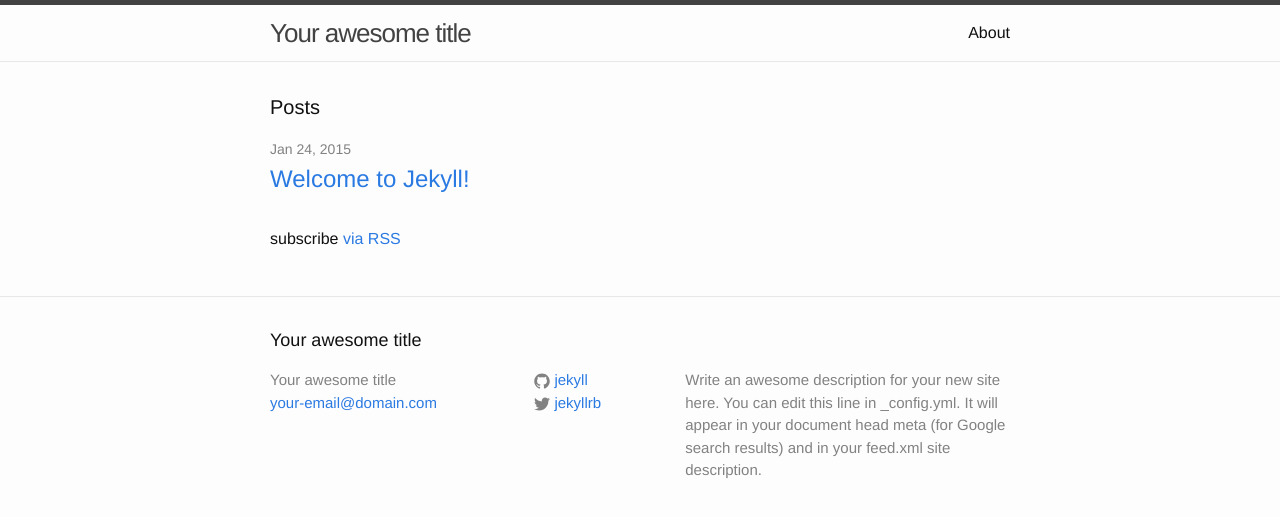
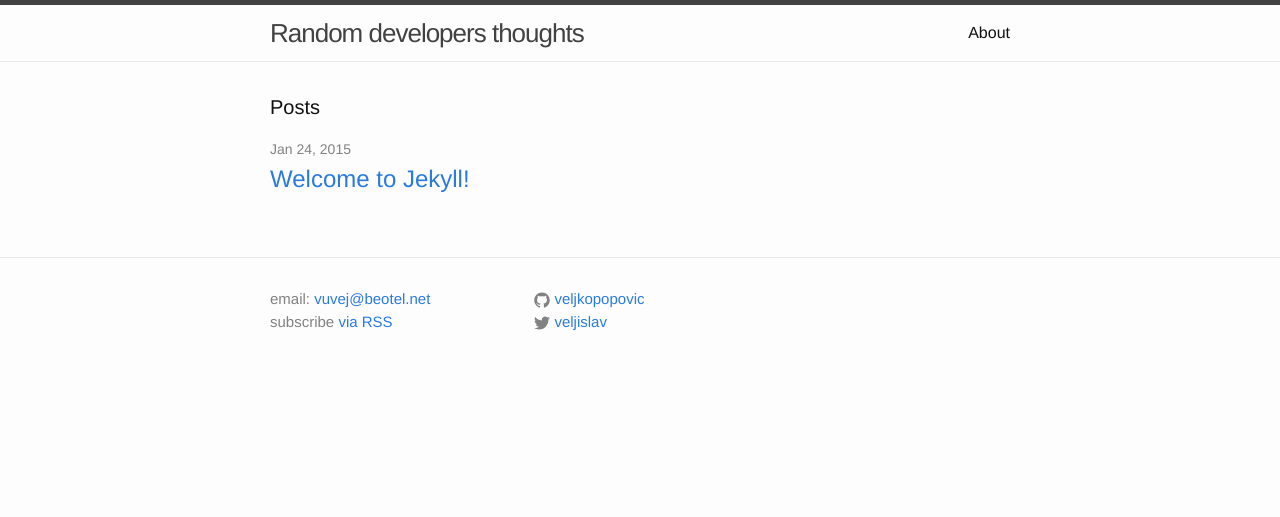
Before and after one commit to veljkopopovic/veljkopopovic.github.io, a Jekyll site: the page built from index.html, in a window 1280 px wide. Shown: the top 517 px of the page. Built offline with Jekyll 4.4.1, drawn with Linux system fonts in a browser that asks for light colours.

Commit message:
playing around

```diff
--- a/_config.yml
+++ b/_config.yml
@@ -1,14 +1,11 @@
 # Site settings
-title: Your awesome title
-email: your-email@domain.com
+title: Random developers thoughts
+email: vuvej@beotel.net
 description: > # this means to ignore newlines until "baseurl:"
-  Write an awesome description for your new site here. You can edit this
-  line in _config.yml. It will appear in your document head meta (for
-  Google search results) and in your feed.xml site description.
 baseurl: "" # the subpath of your site, e.g. /blog/
-url: "http://yourdomain.com" # the base hostname & protocol for your site
-twitter_username: jekyllrb
-github_username:  jekyll
+url: "http://veljkopopovic.github.io" # the base hostname & protocol for your site
+twitter_username: veljislav
+github_username:  veljkopopovic
 
 # Build settings
 markdown: kramdown
--- a/_includes/footer.html
+++ b/_includes/footer.html
@@ -2,14 +2,13 @@
 
   <div class="wrapper">
 
-    <h2 class="footer-heading">{{ site.title }}</h2>
-
     <div class="footer-col-wrapper">
       <div class="footer-col  footer-col-1">
         <ul class="contact-list">
-          <li>{{ site.title }}</li>
-          <li><a href="mailto:{{ site.email }}">{{ site.email }}</a></li>
+          <li>email: <a href="mailto:{{ site.email }}">{{ site.email }}</a></li>
+          <li  class="rss-subscribe">subscribe <a href="{{ "/feed.xml" | prepend: site.baseurl }}">via RSS</a></li>
         </ul>
+
       </div>
 
       <div class="footer-col  footer-col-2">
@@ -44,10 +43,6 @@
           {% endif %}
         </ul>
       </div>
-
-      <div class="footer-col  footer-col-3">
-        <p class="text">{{ site.description }}</p>
-      </div>
     </div>
 
   </div>
--- a/index.html
+++ b/index.html
@@ -18,6 +18,5 @@ layout: default
     {% endfor %}
   </ul>
 
-  <p class="rss-subscribe">subscribe <a href="{{ "/feed.xml" | prepend: site.baseurl }}">via RSS</a></p>
 
 </div>
```
Also changed, not shown: 4 other files.
